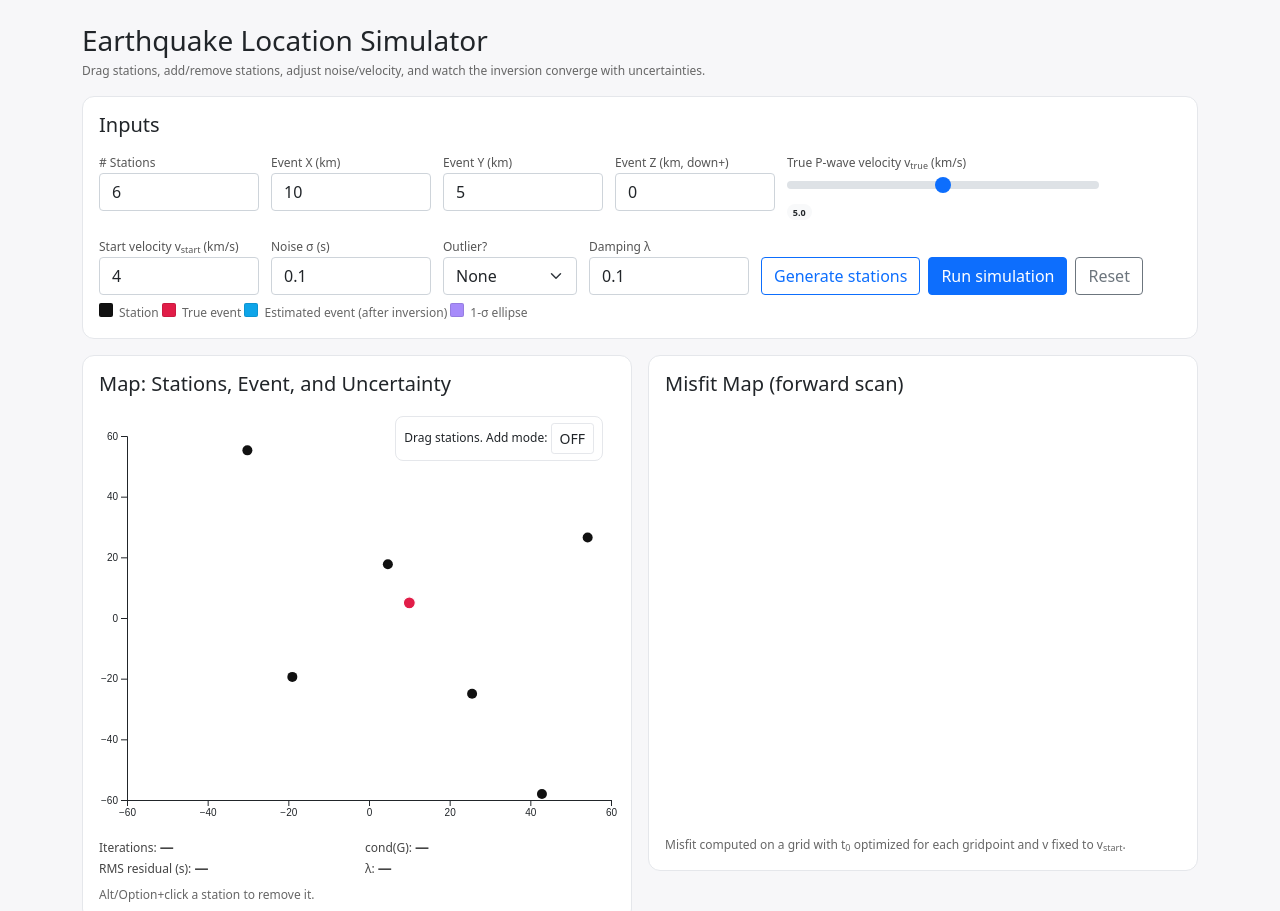
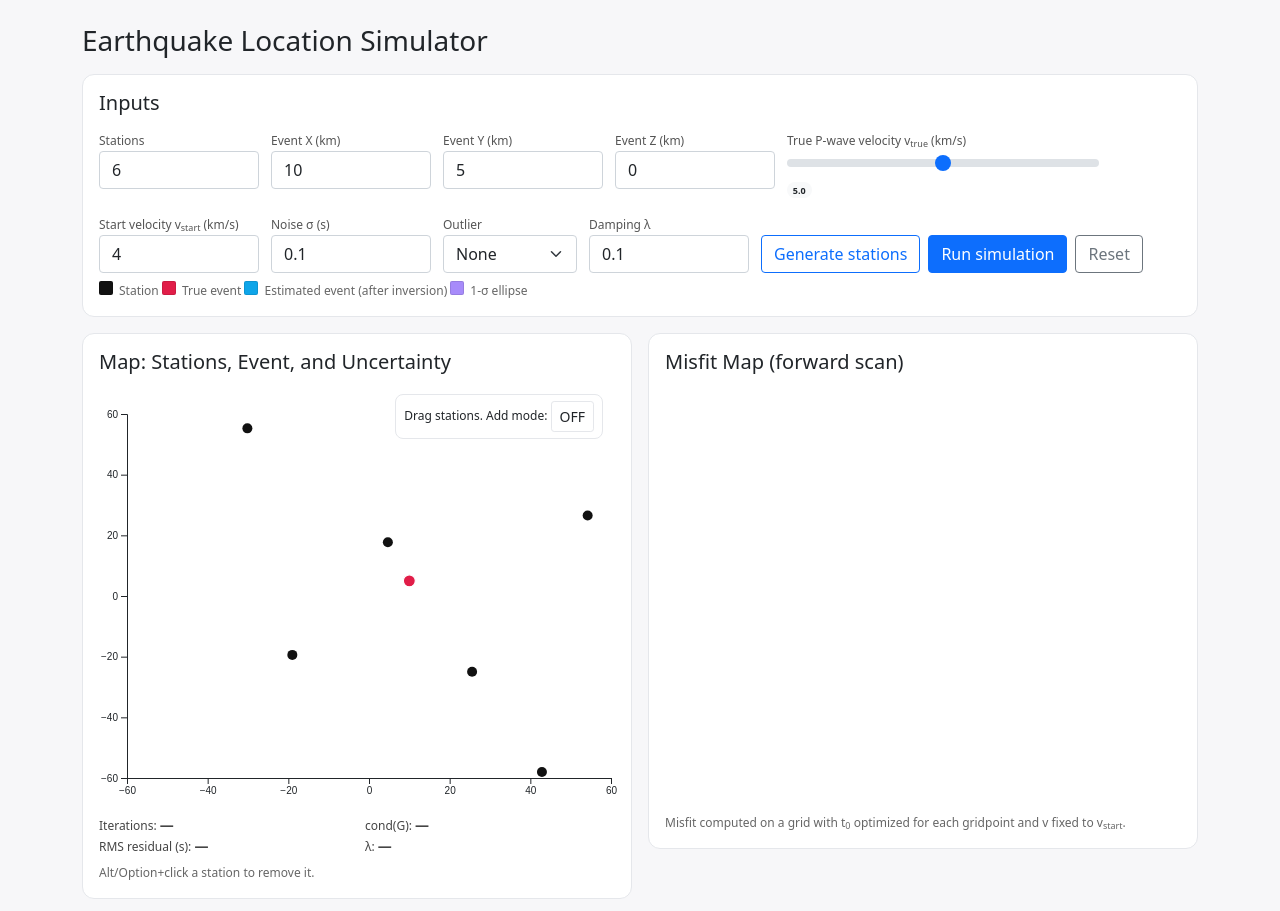
Before and after one commit to J-Jaiswal/VLabs_IITR, a plain HTML site: page labs/Exp_2/dist/index_eXP2.html in a window 1280 px wide. Shown: the top 911 px of the page. Drawn offline with nearby package versions, Linux system fonts and the light colour scheme.

Commit message:
minor changes

```diff
--- a/labs/Exp_2/dist/index_eXP2.html
+++ b/labs/Exp_2/dist/index_eXP2.html
@@ -91,10 +91,10 @@
     <div class="container py-4">
       <div class="mb-3">
         <h3 class="mb-1">Earthquake Location Simulator</h3>
-        <div class="hint">
+        <!-- <div class="hint">
           Drag stations, add/remove stations, adjust noise/velocity, and watch
           the inversion converge with uncertainties.
-        </div>
+        </div> -->
       </div>
 
       <!-- Controls -->
@@ -102,7 +102,7 @@
         <h5>Inputs</h5>
         <div class="ctrl">
           <div>
-            <label class="small-label"># Stations</label>
+            <label class="small-label">Stations</label>
             <input
               id="numStations"
               type="number"
@@ -121,7 +121,7 @@
             <input id="yInput" type="number" class="form-control" value="5" />
           </div>
           <div>
-            <label class="small-label">Event Z (km, down+)</label>
+            <label class="small-label">Event Z (km)</label>
             <input id="zInput" type="number" class="form-control" value="0" />
           </div>
           <div>
@@ -170,7 +170,7 @@
             />
           </div>
           <div>
-            <label class="small-label">Outlier?</label>
+            <label class="small-label">Outlier</label>
             <!-- NEW: outlier toggle -->
             <select id="outlier" class="form-select">
               <option value="none" selected>None</option>
```
